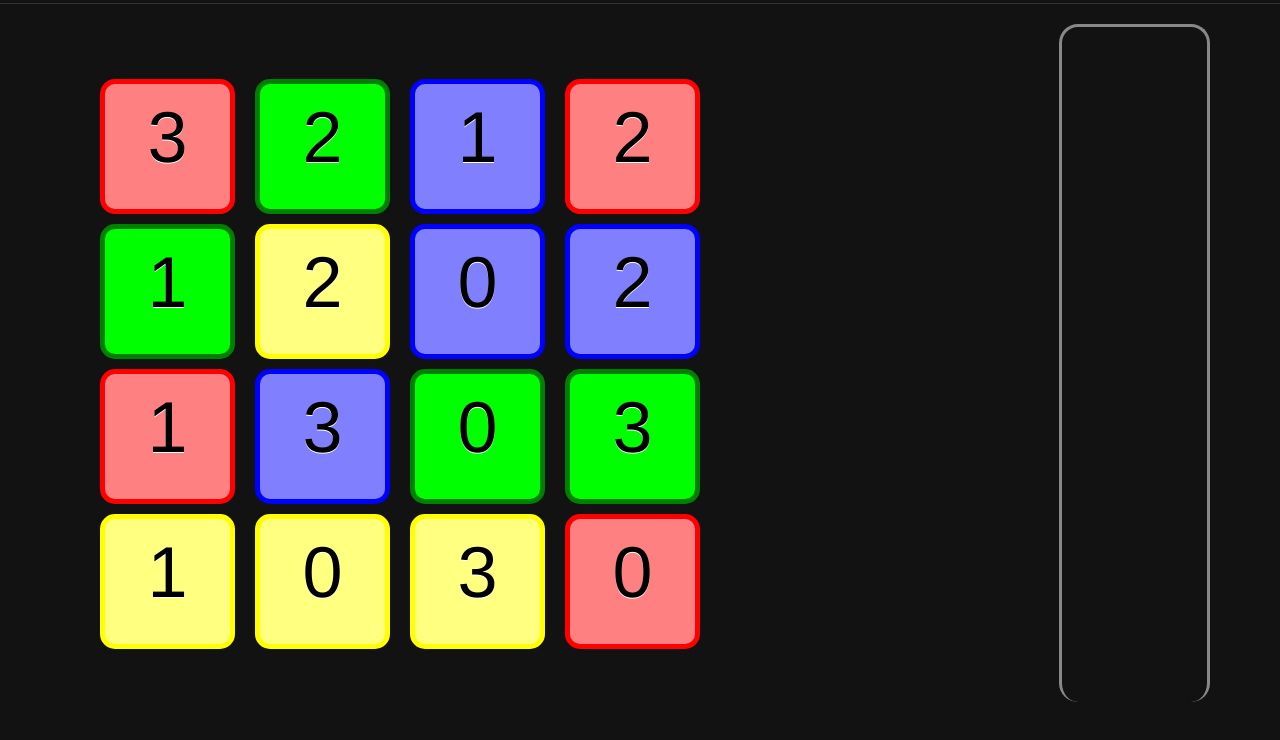
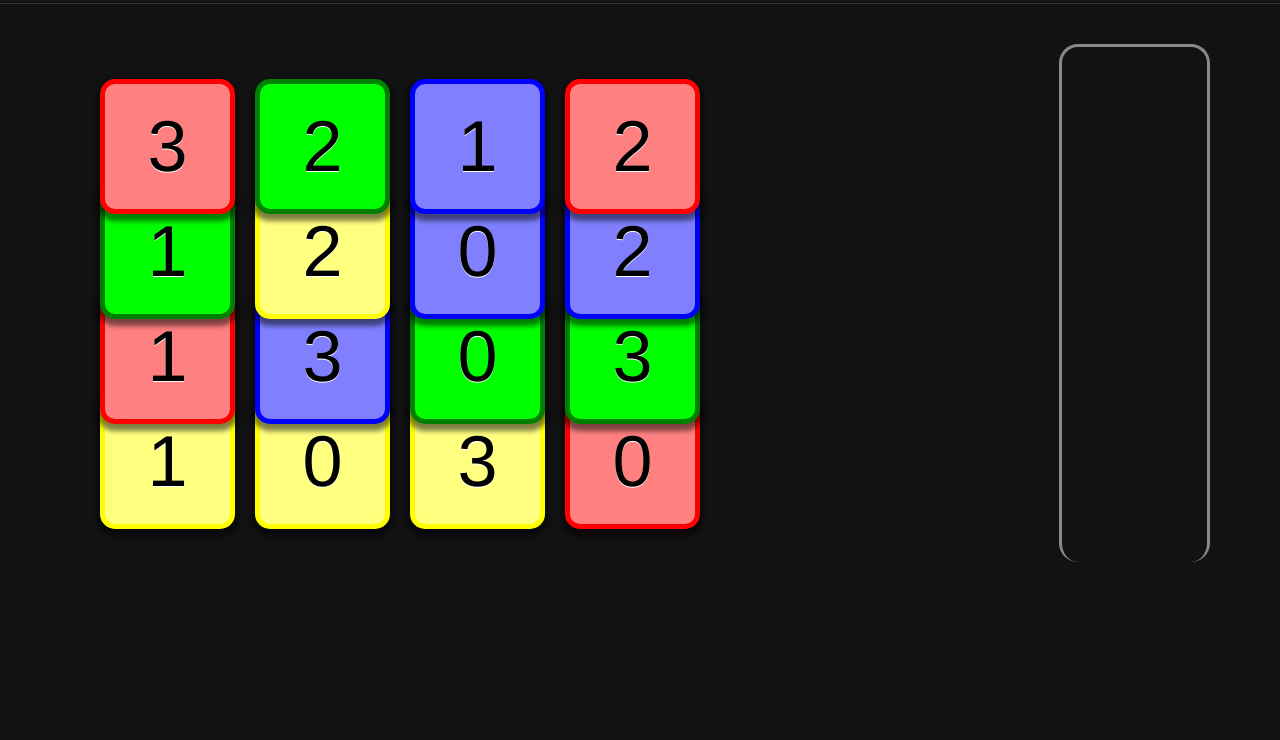
Before and after one commit to saleemshafi/pushpop, a plain HTML site: page index.html in a window 1280 px wide. Shown: the part 44-784 px from the top of the page. Drawn offline with Linux system fonts and the light colour scheme.

Commit message:
stacking the game deck and squeezing the landscape solution stack

```diff
--- a/script/touchpad.js
+++ b/script/touchpad.js
@@ -76,7 +76,7 @@ var PushPopUI = {
 					var max = this.game.stacks[i].length-1;
 					for(var j=max; j >= 0; j--) {
 						var piece = this.game.stacks[i][j];
-						row.append('<div id="'+piece.id+'" data-stack="'+i+'" class="piece color_'+piece.color+'"><div class="shape">'+piece.shape+'</div></div>');
+						row.append('<div id="'+piece.id+'" style="z-index:'+(j+1)+'" data-stack="'+i+'" class="piece color_'+piece.color+'"><div class="shape">'+piece.shape+'</div></div>');
 						index++;
 					}
 					var stackNum = i;
@@ -89,7 +89,7 @@ var PushPopUI = {
 			var piece = this.game.popStack(stack);
 			if (piece) {
 				this.renderPushToGuessStack(piece);
-				$("#"+piece.id).animate({"opacity":0, "margin-top":"-135px"},
+				$("#"+piece.id).animate({"opacity":0, "margin-top":"-105px"},
 					{complete:$.proxy(function() { this.render(); }, this)});
 				if (this.game.puzzleFinished()) {
 					this.onPuzzleFinished();
--- a/style/basic.scss
+++ b/style/basic.scss
@@ -55,18 +55,23 @@ body.landscape {
   #game-board {
     width: $boardWidth;
     margin: 75px 0 75px 100px;
+    .stack:first-child {
+      padding-left:0;
+    }
   }
   #game-stack {
     position: absolute;
     right: 50px;
+    top: 40px;
     border-bottom: none;
     width: $pieceWidth + ($pieceBorder*2);
-    height: (($pieceHeight * (1-$solutionOverlap)) + ($pieceBorder * 2)) * 16;
+    height: (($pieceHeight * (1-$solutionOverlap))) * 16;
     padding: $pieceWidth*$solutionOverlap+($pieceBorder*2)+5 5px 0 5px;
-    margin: 20px 50px;
+    margin: 0 50px;
     .piece {
       margin-top: ($pieceHeight * -$solutionOverlap) - ($pieceBorder * 2);
-      @include box-shadow(0px -6px 6px -3px #333);
+      @include box-shadow(0 -6px 6px -3px #333);
+      margin-bottom: 0;
     }
   }
 }
@@ -77,6 +82,9 @@ body.portrait {
 
   #game-board {
     @include centered($boardWidth);
+    .stack:first-child {
+      padding-left:0;
+    }
   }
   #game-stack {
     border-left: none;
@@ -88,6 +96,7 @@ body.portrait {
       float:right;
       margin-right: $pieceWidth * -$solutionOverlap;
       @include box-shadow(6px 0px 6px -3px #333);
+      margin-bottom: 10px;
     }
   }
 }
@@ -120,18 +129,21 @@ body {
   @include rounded($pieceBorder);
   width: $pieceWidth;
   height: $pieceHeight;
-  margin-bottom: 10px;
+  margin-bottom: -30px;
   position: relative;
+  box-shadow: 0px 4px 5px 3px rgba(0,0,0,0.5);
 
   .shape {
+    $height: 72px;
     position:absolute;
     top:50%;
-    height:72px;
-    margin-top:-50px;
-    font-size:72px;
+    height:$height;
+    margin-top:$height * -0.5;
+    font-size:$height;
     text-align: center;
     color: #000;
     width: 100%;
+    line-height: 1;
   }
 }
 
```
Also changed, not shown: style/basic.css.
